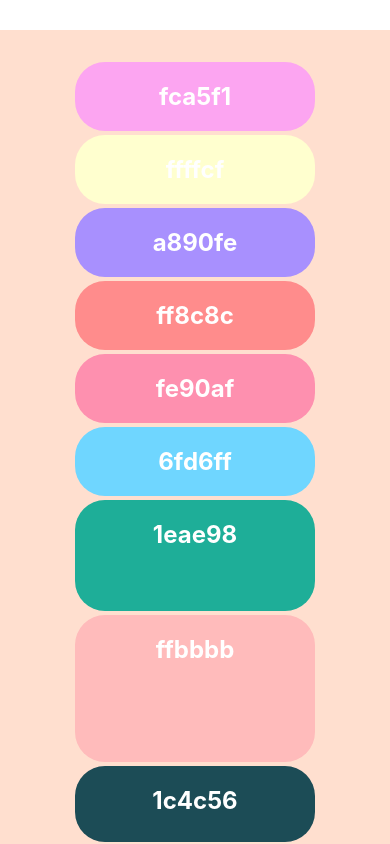
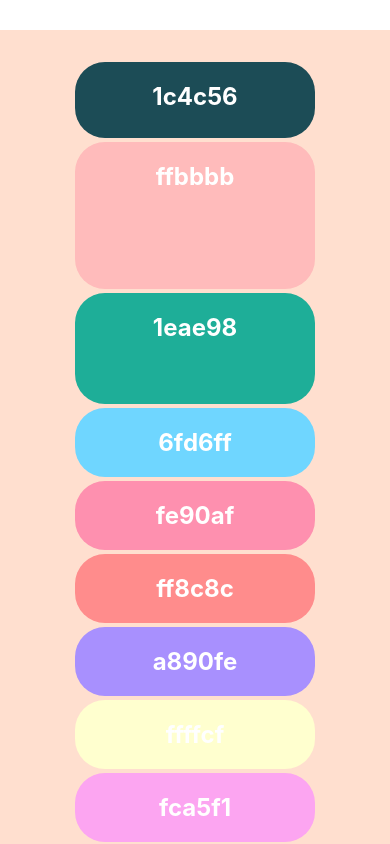
Before and after one commit to liebespaar93/react_native_r3f, a React Native app: screen / in a window 390 px wide. Built offline with nearby package versions, Linux system fonts and the light colour scheme.

Commit message:
learn JustifyContent

```diff
--- a/App.js
+++ b/App.js
@@ -27,7 +27,7 @@ export default function App() {
 const styles = StyleSheet.create({
   container: {
     flex: 1,
-    flexDirection: "column-reverse",
+    justifyContent: "space-between",
     marginTop: 30,
     paddingTop: 30,
     backgroundColor: '#ffdfcf',
```
Also changed, not shown: 1 other file (tests, documents, lock files or other folders).
